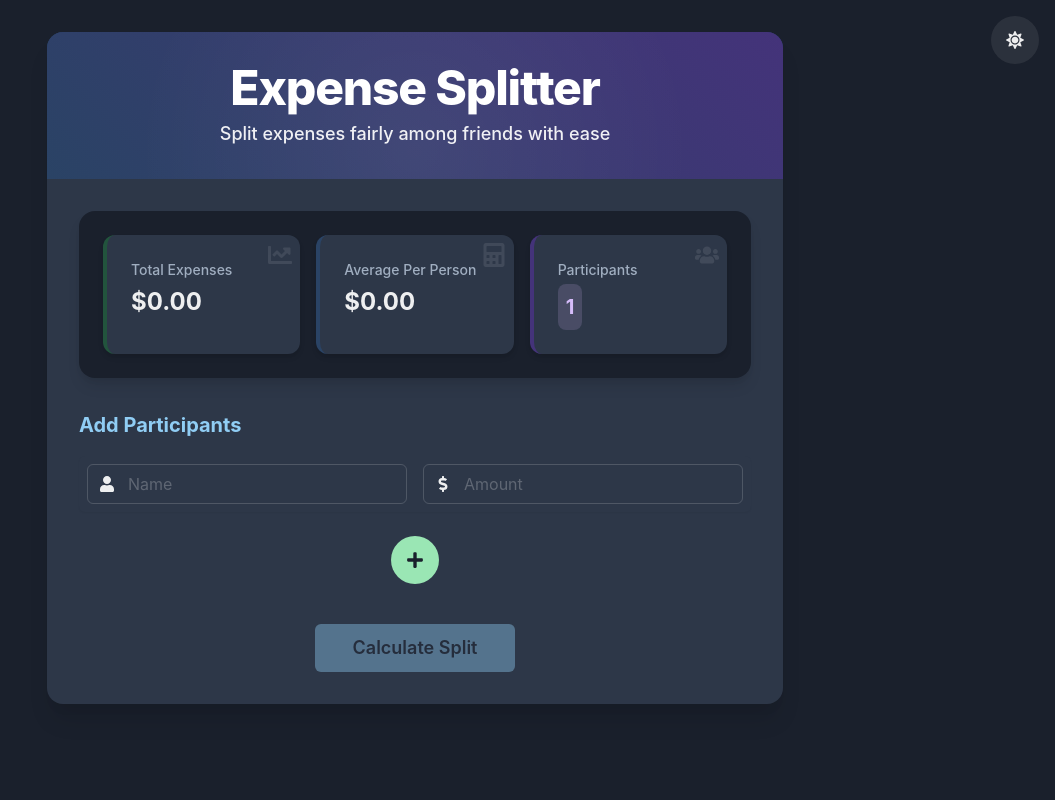
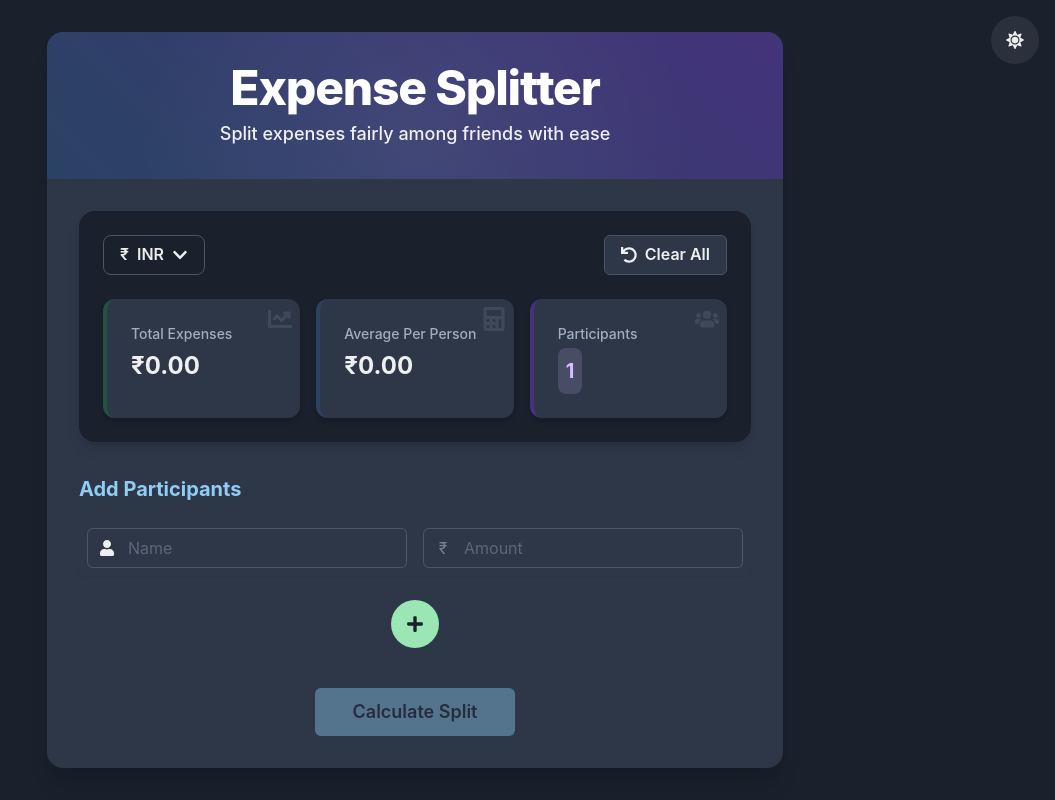
Before and after one commit to tomandrews007/Expense-Calculator-App-, a React (Vite) app: page / in a window 1280 px wide. Shown: the whole page, without its empty margins (225-1280 px from the left). Built offline with nearby package versions, Linux system fonts and the light colour scheme.

Commit message:
Initial commit from your app

```diff
--- /dev/null
+++ b/src/components/CurrencySelect.jsx
@@ -0,0 +1,77 @@
+import React from 'react'
+import {
+  Menu,
+  MenuButton,
+  MenuList,
+  MenuItem,
+  Button,
+  HStack,
+  Text,
+  Box,
+  useColorModeValue,
+  Icon
+} from '@chakra-ui/react'
+import { FaChevronDown, FaCheck } from 'react-icons/fa'
+import { currencies } from '../utils/currencies'
+
+function CurrencySelect({ selectedCurrency, onCurrencyChange }) {
+  const menuBg = useColorModeValue('white', 'gray.700')
+  const hoverBg = useColorModeValue('gray.50', 'gray.600')
+  const selectedBg = useColorModeValue('blue.50', 'blue.900')
+  const borderColor = useColorModeValue('gray.200', 'gray.600')
+
+  const selectedCurrencyData = currencies.find(c => c.code === selectedCurrency)
+
+  return (
+    <Menu placement="bottom-start">
+      <MenuButton
+        as={Button}
+        rightIcon={<FaChevronDown />}
+        variant="outline"
+        size="md"
+        borderRadius="lg"
+        borderColor={borderColor}
+        _hover={{ bg: hoverBg }}
+        _active={{ bg: hoverBg }}
+      >
+        <HStack spacing={2}>
+          <Text>{selectedCurrencyData.symbol}</Text>
+          <Text>{selectedCurrencyData.code}</Text>
+        </HStack>
+      </MenuButton>
+      <MenuList
+        bg={menuBg}
+        borderColor={borderColor}
+        shadow="lg"
+        borderRadius="lg"
+        py={2}
+      >
+        {currencies.map((currency) => (
+          <MenuItem
+            key={currency.code}
+            onClick={() => onCurrencyChange(currency.code)}
+            bg={currency.code === selectedCurrency ? selectedBg : 'transparent'}
+            _hover={{ bg: hoverBg }}
+            px={4}
+            py={3}
+          >
+            <HStack justify="space-between" width="100%">
+              <HStack spacing={3}>
+                <Box w="24px" textAlign="center">
+                  <Text>{currency.symbol}</Text>
+                </Box>
+                <Text fontWeight="medium">{currency.code}</Text>
+                <Text color="gray.500">- {currency.name}</Text>
+              </HStack>
+              {currency.code === selectedCurrency && (
+                <Icon as={FaCheck} color="green.500" />
+              )}
+            </HStack>
+          </MenuItem>
+        ))}
+      </MenuList>
+    </Menu>
+  )
+}
+
+export default CurrencySelect
--- a/src/components/ExpenseSplitter.jsx
+++ b/src/components/ExpenseSplitter.jsx
@@ -8,12 +8,16 @@ import {
   useColorModeValue,
   Flex,
   Badge,
+  HStack,
+  Tooltip,
 } from '@chakra-ui/react'
 import { motion } from 'framer-motion'
-import { FaUsers, FaCalculator, FaChartLine } from 'react-icons/fa'
+import { FaUsers, FaCalculator, FaChartLine, FaTrash, FaUndo } from 'react-icons/fa'
 import ParticipantList from './ParticipantList'
 import SettlementPlan from './SettlementPlan'
+import CurrencySelect from './CurrencySelect'
 import { calculateSettlements } from '../utils/calculations'
+import { currencies } from '../utils/currencies'
 
 const MotionBox = motion(Box)
 
@@ -69,14 +73,31 @@ function ExpenseSplitter() {
     total: 0,
     average: 0
   })
+  const [currency, setCurrency] = useState('INR')
   const toast = useToast()
   const statsBg = useColorModeValue('gray.50', 'gray.800')
+  const clearButtonBg = useColorModeValue('white', 'gray.700')
+  const clearButtonHoverBg = useColorModeValue('red.50', 'red.900')
+  const borderColor = useColorModeValue('gray.200', 'gray.600')
+
+  const getCurrencySymbol = (code) => {
+    const curr = currencies.find(c => c.code === code)
+    return curr ? curr.symbol : '₹'
+  }
 
   useEffect(() => {
     const total = participants.reduce((sum, p) => sum + (Number(p.amount) || 0), 0)
     const average = participants.length ? total / participants.length : 0
     setStats({ total, average })
   }, [participants])
+
+  const validateInputs = () => {
+    return participants.every(p =>
+      p.name.trim() &&
+      !isNaN(p.amount) &&
+      Number(p.amount) > 0
+    )
+  }
 
   const calculateSplit = () => {
     if (!validateInputs()) {
@@ -94,12 +115,27 @@ function ExpenseSplitter() {
     setSettlements(result)
   }
 
-  const validateInputs = () => {
-    return participants.every(p =>
-      p.name.trim() &&
-      !isNaN(p.amount) &&
-      Number(p.amount) > 0
-    )
+  const clearAll = () => {
+    setParticipants([{ id: Date.now(), name: '', amount: '' }])
+    setSettlements([])
+    toast({
+      title: 'Cleared All',
+      description: 'All participants have been cleared',
+      status: 'info',
+      duration: 2000,
+      isClosable: true,
+    })
+  }
+
+  const handleCurrencyChange = (newCurrency) => {
+    setCurrency(newCurrency)
+    toast({
+      title: 'Currency Updated',
+      description: `Currency changed to ${newCurrency}`,
+      status: 'success',
+      duration: 2000,
+      isClosable: true,
+    })
   }
 
   return (
@@ -111,9 +147,44 @@ function ExpenseSplitter() {
         borderRadius="2xl"
         shadow="lg"
       >
+        <VStack spacing={6}>
+          <Flex
+            w="100%"
+            justify="space-between"
+            align="center"
+            direction={{ base: 'column', sm: 'row' }}
+            gap={4}
+          >
+            <CurrencySelect
+              selectedCurrency={currency}
+              onCurrencyChange={handleCurrencyChange}
+            />
+            <Tooltip
+              label="Clear all participants and start over"
+              placement="top"
+            >
+              <Button
+                leftIcon={<FaUndo />}
+                variant="outline"
+                size="md"
+                onClick={clearAll}
+                borderColor={borderColor}
+                bg={clearButtonBg}
+                _hover={{
+                  bg: clearButtonHoverBg,
+                  borderColor: 'red.300',
+                  color: 'red.500'
+                }}
+                transition="all 0.2s"
+              >
+                Clear All
+              </Button>
+            </Tooltip>
+          </Flex>
           <Flex
             gap={4}
             flexDirection={{ base: 'column', md: 'row' }}
+            w="100%"
           >
             <StatBox
               label="Total Expenses"
@@ -123,7 +194,7 @@ function ExpenseSplitter() {
                   animate={{ scale: stats.total ? [1, 1.1, 1] : 1 }}
                   transition={{ duration: 0.3 }}
                 >
-                ${stats.total.toFixed(2)}
+                  {getCurrencySymbol(currency)}{stats.total.toFixed(2)}
                 </MotionBox>
               }
               icon={<FaChartLine />}
@@ -131,7 +202,7 @@ function ExpenseSplitter() {
             />
             <StatBox
               label="Average Per Person"
-            value={`$${stats.average.toFixed(2)}`}
+              value={`${getCurrencySymbol(currency)}${stats.average.toFixed(2)}`}
               icon={<FaCalculator />}
               accentColor="blue"
             />
@@ -151,11 +222,13 @@ function ExpenseSplitter() {
               accentColor="purple"
             />
           </Flex>
+        </VStack>
       </Box>
 
       <ParticipantList
         participants={participants}
         setParticipants={setParticipants}
+        currencySymbol={getCurrencySymbol(currency)}
       />
 
       <Button
@@ -177,7 +250,10 @@ function ExpenseSplitter() {
           transition={{ duration: 0.5 }}
           w="100%"
         >
-          <SettlementPlan settlements={settlements} />
+          <SettlementPlan
+            settlements={settlements}
+            currencySymbol={getCurrencySymbol(currency)}
+          />
         </MotionBox>
       )}
     </VStack>
--- a/src/components/ParticipantList.jsx
+++ b/src/components/ParticipantList.jsx
@@ -10,12 +10,12 @@ import {
   InputLeftElement,
   useColorModeValue
 } from '@chakra-ui/react'
-import { FaPlus, FaTrash, FaUser, FaDollarSign } from 'react-icons/fa'
+import { FaPlus, FaTrash, FaUser } from 'react-icons/fa'
 import { motion } from 'framer-motion'
 
 const MotionBox = motion(Box)
 
-function ParticipantList({ participants, setParticipants }) {
+function ParticipantList({ participants, setParticipants, currencySymbol }) {
   const bgColor = useColorModeValue('white', 'gray.700')
   const iconColor = useColorModeValue('gray.400', 'gray.500')
   const headingColor = useColorModeValue('blue.700', 'blue.200')
@@ -62,7 +62,7 @@ function ParticipantList({ participants, setParticipants }) {
             </InputGroup>
             <InputGroup>
               <InputLeftElement>
-                <FaDollarSign color={iconColor} />
+                <Text color={iconColor}>{currencySymbol}</Text>
               </InputLeftElement>
               <Input
                 placeholder="Amount"
--- a/src/components/SettlementPlan.jsx
+++ b/src/components/SettlementPlan.jsx
@@ -15,7 +15,7 @@ import { motion } from 'framer-motion'
 
 const MotionListItem = motion(ListItem)
 
-function SettlementPlan({ settlements }) {
+function SettlementPlan({ settlements, currencySymbol }) {
   const total = settlements.reduce((sum, s) => sum + s.amount, 0)
   const bgColor = useColorModeValue('white', 'gray.700')
   const headingColor = useColorModeValue('blue.700', 'blue.200')
@@ -31,7 +31,7 @@ function SettlementPlan({ settlements }) {
           Settlement Plan
         </Text>
         <Text textAlign="center" color={useColorModeValue('gray.600', 'gray.300')}>
-          Total Amount: ${total.toFixed(2)}
+          Total Amount: {currencySymbol}{total.toFixed(2)}
         </Text>
         <Divider />
         <List spacing={3}>
@@ -54,7 +54,7 @@ function SettlementPlan({ settlements }) {
                 <HStack spacing={2}>
                   <Icon as={FaArrowRight} color={textColor} />
                   <Text fontWeight="bold" color={amountColor}>
-                    ${settlement.amount.toFixed(2)}
+                    {currencySymbol}{settlement.amount.toFixed(2)}
                   </Text>
                 </HStack>
                 <Text fontWeight="medium" color={textColor}>
--- /dev/null
+++ b/src/utils/currencies.js
@@ -0,0 +1,12 @@
+export const currencies = [
+  { code: 'USD', symbol: '$', name: 'US Dollar' },
+  { code: 'EUR', symbol: '€', name: 'Euro' },
+  { code: 'GBP', symbol: '£', name: 'British Pound' },
+  { code: 'JPY', symbol: '¥', name: 'Japanese Yen' },
+  { code: 'CNY', symbol: '¥', name: 'Chinese Yuan' },
+  { code: 'INR', symbol: '₹', name: 'Indian Rupee' },
+  { code: 'AUD', symbol: 'A$', name: 'Australian Dollar' },
+  { code: 'CAD', symbol: 'C$', name: 'Canadian Dollar' },
+  { code: 'CHF', symbol: 'Fr', name: 'Swiss Franc' },
+  { code: 'AED', symbol: 'د.إ', name: 'UAE Dirham' }
+]
```
Lines whose indentation alone changed are shown as unchanged.
